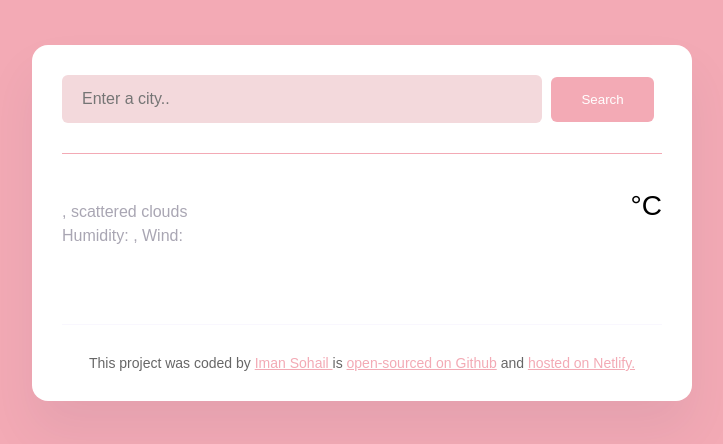
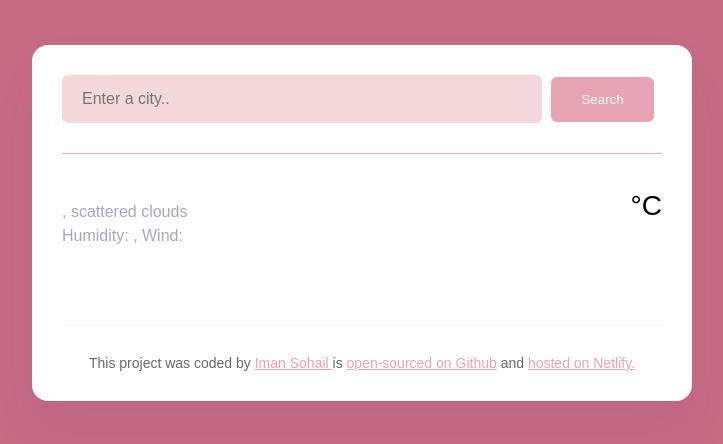
Before and after one commit to imanfsx/Iman-Weather-App-Final, a plain HTML site: page index.html in a window 1280 px wide. Shown: the whole page, without its empty margins (278-1001 px from the left). Drawn offline with nearby package versions, Linux system fonts and the light colour scheme; no server answers.

Commit message:
Updated colours

```diff
--- a/src/style.css
+++ b/src/style.css
@@ -1,5 +1,5 @@
 body {
-  background-color: #f3aab5;
+  background-color: #c86b85;
   font-family: "Montserrat", sans-serif;
   font-optical-sizing: auto;
   font-weight: 400;
@@ -12,7 +12,7 @@ header {
 }
 
 a {
-  color: #f3aab5;
+  color: #e6a4b4;
 }
 
 .weatherapp {
@@ -34,7 +34,7 @@ a {
 }
 
 .search-form-button {
-  background-color: #f3aab5;
+  background-color: #e6a4b4;
   padding: 15px 30px;
   border: none;
   border-radius: 6px;
```
